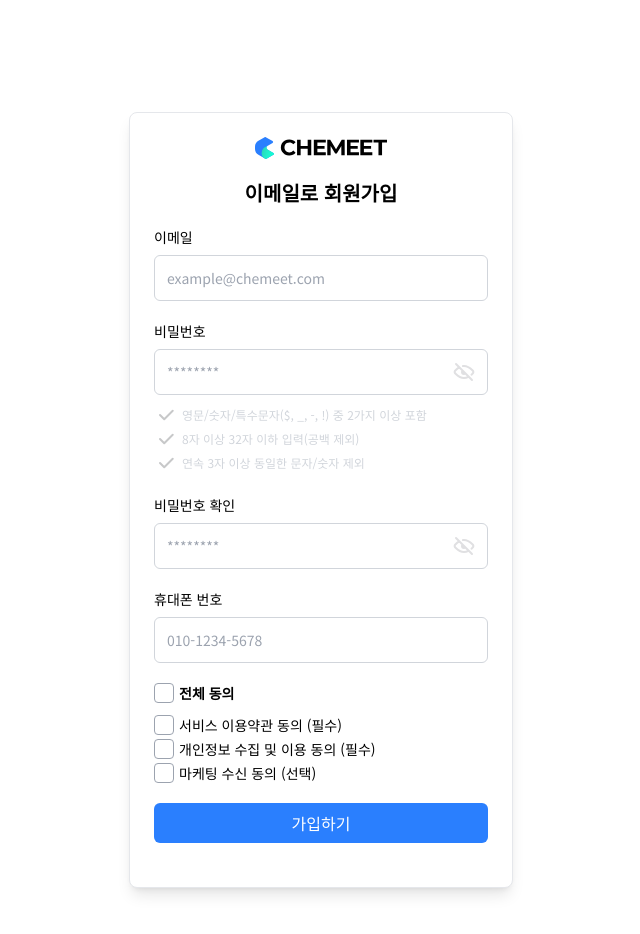
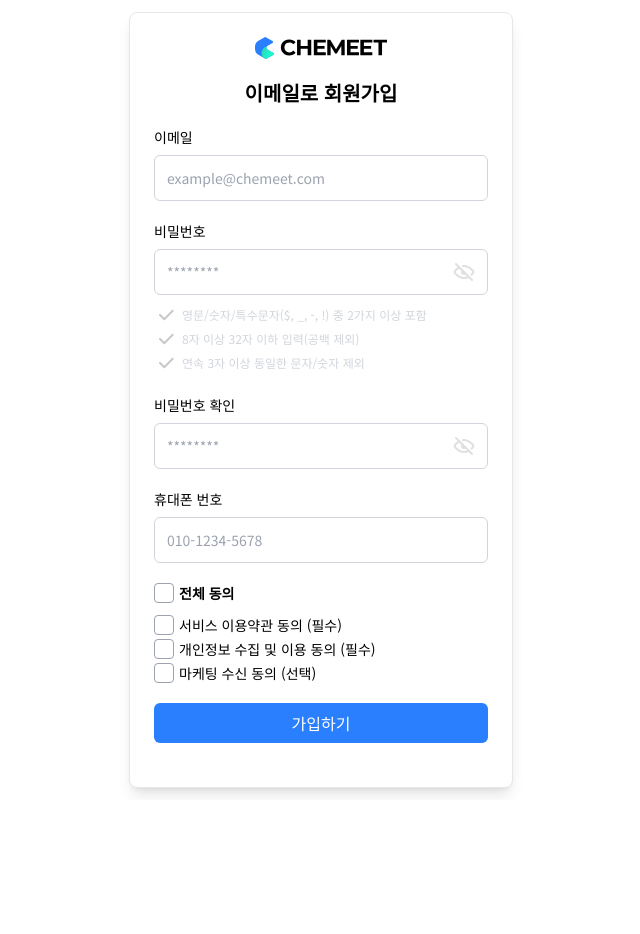
Before and after one commit to woongteco/nextcamp-12t, a Next.js app: page /register in a window 1280 px wide. Shown: the top 934 px of the page, without its empty margins (319-959 px from the left). After the commit the page ends 800 px from the top, so only its background shows below. Built offline with nearby package versions, Linux system fonts and the light colour scheme.

Commit message:
[Feat] 로그인 모달 오버레이 스타일 수정

```diff
--- a/src/app/(auth)/@modal/(.)login/page.tsx
+++ b/src/app/(auth)/@modal/(.)login/page.tsx
@@ -6,6 +6,7 @@ import { SocialLogin, Google, Kakao, Logo } from '@public/icons';
 export default function InterceptedLoginPage() {
   return (
     <>
+      <div className="fixed top-0 left-0 w-full h-full bg-black opacity-30 z-50" />
       <dialog className="fixed top-1/2 -translate-y-1/2 z-modal" open>
         <div className="w-96 flex flex-col items-center justify-center gap-5 rounded-lg shadow-lg border border-gray-200 p-6 py-10 bg-white center">
           <Image src={Logo} alt="logo" />
--- a/src/app/(auth)/default.tsx
+++ b/src/app/(auth)/default.tsx
@@ -1,10 +1,8 @@
-import { TProps } from '@/types/component/props';
-import MainLayout from '../(route)/layout';
 import Home from '../page';
 
-export default function AuthDefualt({ children }: TProps) {
+export default function AuthDefualt() {
   return (
-    <div className="">
+    <div className="blur-[3px]">
       <Home />
     </div>
   );
--- a/src/app/(auth)/register/layout.tsx
+++ b/src/app/(auth)/register/layout.tsx
@@ -1,3 +1,3 @@
 export default async function RegisterLayout({ children }: { children: React.ReactNode }) {
-  return <div className="h-full">{children}</div>;
+  return <>{children}</>;
 }
--- a/src/app/(auth)/register/page.tsx
+++ b/src/app/(auth)/register/page.tsx
@@ -4,12 +4,10 @@ import RegisterForm from './_components/RegisterForm';
 
 export default function Register() {
   return (
-    <div className="h-screen my-[100px]">
-      <div className="w-96 flex flex-col gap-5 items-center justify-center rounded-lg border border-gray-200 bg-white shadow-lg p-6 center mt-[100px]">
-        <Image src={Logo} alt="logo" />
-        <h1 className="text-xl font-semibold">이메일로 회원가입</h1>
-        <RegisterForm />
-      </div>
+    <div className="w-96 flex flex-col gap-5 items-center rounded-lg border bg-white shadow-lg p-6 center">
+      <Image src={Logo} alt="logo" />
+      <h1 className="text-xl font-semibold">이메일로 회원가입</h1>
+      <RegisterForm />
     </div>
   );
 }
--- a/tsconfig.json
+++ b/tsconfig.json
@@ -24,5 +24,5 @@
     }
   },
   "include": ["next-env.d.ts", "**/*.ts", "**/*.tsx", ".next/types/**/*.ts"],
-  "exclude": ["node_modules"]
+  "exclude": ["node_modules", ".next"]
 }
```
